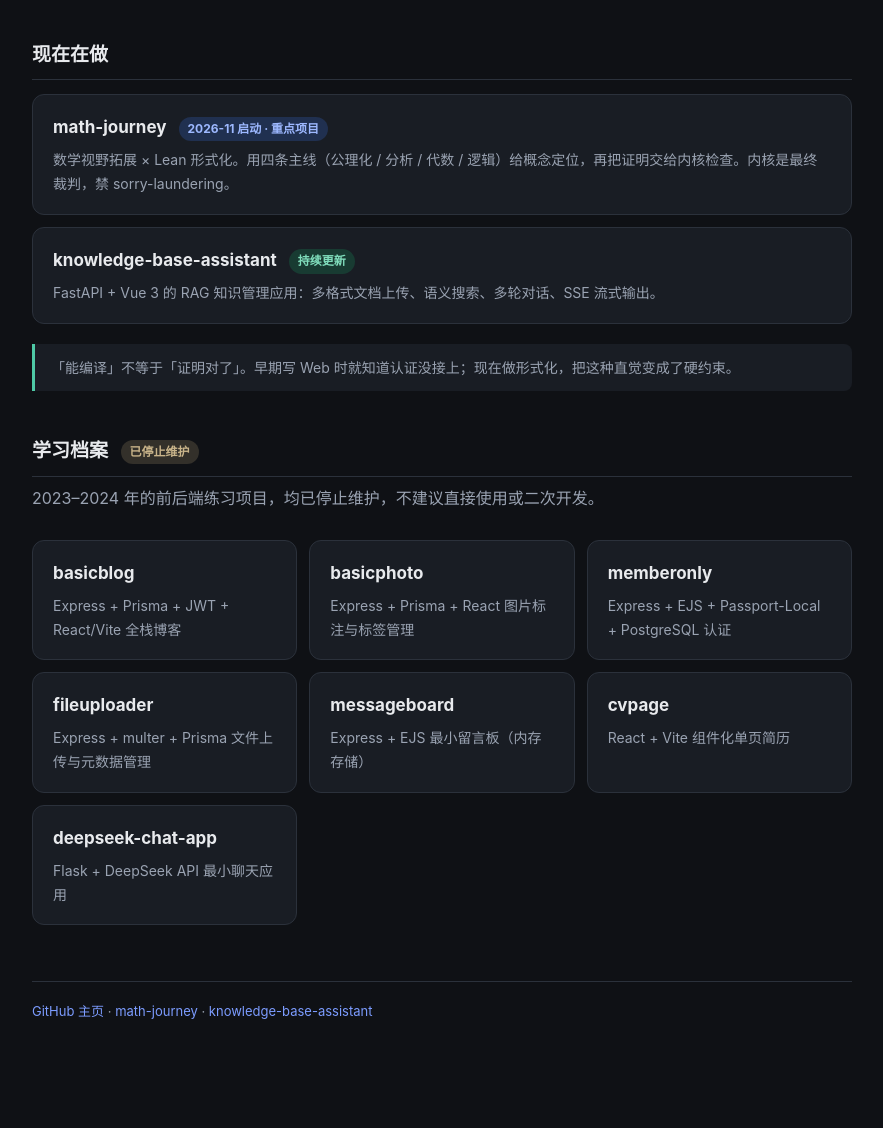
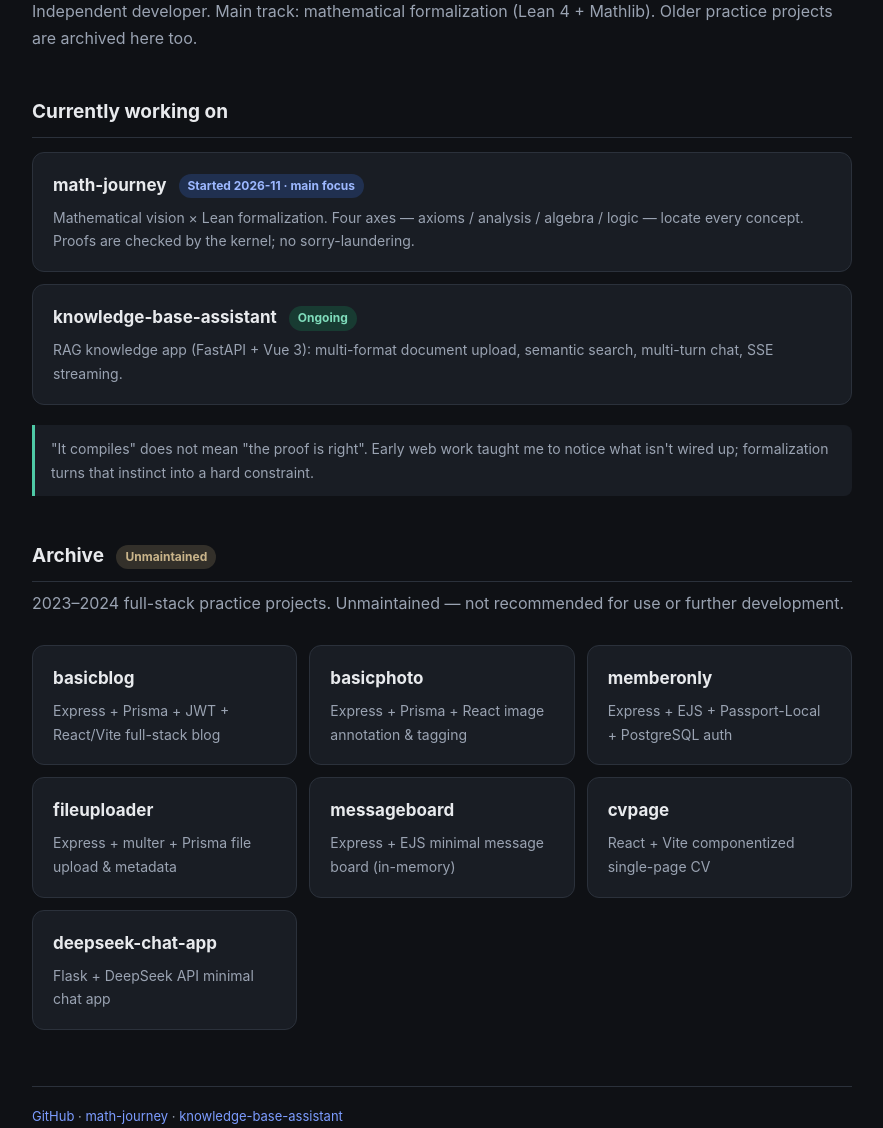
Before and after one commit to Apecool/apecool.github.io, a plain HTML site: page index.html in a window 1280 px wide. Shown: the part 137-1265 px from the top of the page, without its empty margins (198-1081 px from the left). Before the commit the page ends 1239 px from the top, so only its background shows below. Drawn offline with Linux system fonts and the light colour scheme.

Commit message:
Bilingual index page: English default, CSS language switch

```diff
--- a/index.html
+++ b/index.html
@@ -1,11 +1,11 @@
 <!DOCTYPE html>
-<html lang="zh-CN">
+<html lang="en">
 <head>
 <meta charset="UTF-8">
 <meta name="viewport" content="width=device-width, initial-scale=1">
-<title>Apecool — 数学形式化与学习档案</title>
+<title>Apecool — Mathematical Formalization & Archive</title>
 <style>
-  :root{--bg:#0f1115;--card:#191d24;--line:#2b313b;--fg:#e8eaed;--muted:#9aa3b2;--accent:#7c9cff;--accent2:#4ec9a6;}
+  :root{--bg:#0f1115;--card:#191d24;--line:#2b313b;--fg:#e8eaed;--muted:#9aa3b2;--accent:#7c9cff;--accent2:#4ec9a6}
   *{box-sizing:border-box}
   body{margin:0;background:var(--bg);color:var(--fg);font:16px/1.7 -apple-system,BlinkMacSystemFont,"Segoe UI","PingFang SC","Microsoft YaHei",sans-serif}
   .wrap{max-width:860px;margin:0 auto;padding:48px 20px 80px}
@@ -25,14 +25,58 @@
   .grid{display:grid;grid-template-columns:repeat(auto-fit,minmax(240px,1fr));gap:12px}
   .grid .card{margin:0}
   .note{background:#191d24;border-left:3px solid var(--accent2);padding:12px 16px;color:var(--muted);font-size:14px;border-radius:0 8px 8px 0;margin:20px 0}
-  code{background:#252b35;padding:1px 6px;border-radius:4px;font-size:13px}
   footer{margin-top:56px;padding-top:18px;border-top:1px solid var(--line);color:var(--muted);font-size:13px}
+  /* language toggle: default English, 中文 via :target */
+  .lang{font-size:13px;color:var(--muted)}
+  #zh,#en{display:none}
+  #en:target ~ .en,#zh:target ~ .zh{display:block}
+  #en:target ~ .en ~ .lang #link-en,#zh:target ~ .zh ~ .lang #link-zh{color:var(--fg)}
+  body:has(#en:target) .en{display:block}
+  body:has(#zh:target) .zh{display:block}
+  body:has(#zh:target) .en{display:none}
+  body:has(#en:target) .zh{display:none}
+  .en{display:block}
 </style>
 </head>
 <body>
 <div class="wrap">
+  <span id="en"></span><span id="zh"></span>
+  <p class="lang" style="text-align:right;margin:0 0 8px"><a href="#en">English</a> · <a href="#zh">中文</a></p>
+
+  <div class="en">
     <h1>Apecool</h1>
-  <p class="sub">独立开发者 · 主线是数学形式化（Lean 4 + Mathlib），这里也存放早期学习档案。</p>
+    <p class="sub">Independent developer. Main track: mathematical formalization (Lean 4 + Mathlib). Older practice projects are archived here too.</p>
+
+    <h2>Currently working on</h2>
+    <a class="card" href="https://github.com/Apecool/math-journey">
+      <h3>math-journey <span class="tag active">Started 2026-11 · main focus</span></h3>
+      <p>Mathematical vision × Lean formalization. Four axes — axioms / analysis / algebra / logic — locate every concept. Proofs are checked by the kernel; no sorry-laundering.</p>
+    </a>
+    <a class="card" href="https://github.com/Apecool/knowledge-base-assistant">
+      <h3>knowledge-base-assistant <span class="tag keep">Ongoing</span></h3>
+      <p>RAG knowledge app (FastAPI + Vue 3): multi-format document upload, semantic search, multi-turn chat, SSE streaming.</p>
+    </a>
+
+    <div class="note">"It compiles" does not mean "the proof is right". Early web work taught me to notice what isn't wired up; formalization turns that instinct into a hard constraint.</div>
+
+    <h2>Archive <span class="tag archive">Unmaintained</span></h2>
+    <p class="sub" style="margin-top:-6px">2023–2024 full-stack practice projects. Unmaintained — not recommended for use or further development.</p>
+    <div class="grid">
+      <a class="card" href="https://github.com/Apecool/basicblog"><h3>basicblog</h3><p>Express + Prisma + JWT + React/Vite full-stack blog</p></a>
+      <a class="card" href="https://github.com/Apecool/basicphoto"><h3>basicphoto</h3><p>Express + Prisma + React image annotation &amp; tagging</p></a>
+      <a class="card" href="https://github.com/Apecool/memberonly"><h3>memberonly</h3><p>Express + EJS + Passport-Local + PostgreSQL auth</p></a>
+      <a class="card" href="https://github.com/Apecool/fileuploader"><h3>fileuploader</h3><p>Express + multer + Prisma file upload &amp; metadata</p></a>
+      <a class="card" href="https://github.com/Apecool/messageboard"><h3>messageboard</h3><p>Express + EJS minimal message board (in-memory)</p></a>
+      <a class="card" href="https://github.com/Apecool/cvpage"><h3>cvpage</h3><p>React + Vite componentized single-page CV</p></a>
+      <a class="card" href="https://github.com/Apecool/deepseek-chat-app"><h3>deepseek-chat-app</h3><p>Flask + DeepSeek API minimal chat app</p></a>
+    </div>
+
+    <footer><a href="https://github.com/Apecool">GitHub</a> · <a href="https://github.com/Apecool/math-journey">math-journey</a> · <a href="https://github.com/Apecool/knowledge-base-assistant">knowledge-base-assistant</a></footer>
+  </div>
+
+  <div class="zh">
+    <h1>Apecool</h1>
+    <p class="sub">独立开发者，主线是数学形式化（Lean 4 + Mathlib），这里也存放早期练习项目。</p>
 
     <h2>现在在做</h2>
     <a class="card" href="https://github.com/Apecool/math-journey">
@@ -44,7 +88,7 @@
       <p>FastAPI + Vue 3 的 RAG 知识管理应用：多格式文档上传、语义搜索、多轮对话、SSE 流式输出。</p>
     </a>
 
-  <div class="note">「能编译」不等于「证明对了」。早期写 Web 时就知道认证没接上；现在做形式化，把这种直觉变成了硬约束。</div>
+    <div class="note">「能编译」不等于「证明对了」。早期写 Web 时就知道哪些地方没接上；现在做形式化，把这种直觉变成了硬约束。</div>
 
     <h2>学习档案 <span class="tag archive">已停止维护</span></h2>
     <p class="sub" style="margin-top:-6px">2023–2024 年的前后端练习项目，均已停止维护，不建议直接使用或二次开发。</p>
@@ -58,9 +102,8 @@
       <a class="card" href="https://github.com/Apecool/deepseek-chat-app"><h3>deepseek-chat-app</h3><p>Flask + DeepSeek API 最小聊天应用</p></a>
     </div>
 
-  <footer>
-    <a href="https://github.com/Apecool">GitHub 主页</a> · <a href="https://github.com/Apecool/math-journey">math-journey</a> · <a href="https://github.com/Apecool/knowledge-base-assistant">knowledge-base-assistant</a>
-  </footer>
+    <footer><a href="https://github.com/Apecool">GitHub 主页</a> · <a href="https://github.com/Apecool/math-journey">math-journey</a> · <a href="https://github.com/Apecool/knowledge-base-assistant">knowledge-base-assistant</a></footer>
+  </div>
 </div>
 </body>
 </html>
```
Lines whose indentation alone changed are shown as unchanged.
